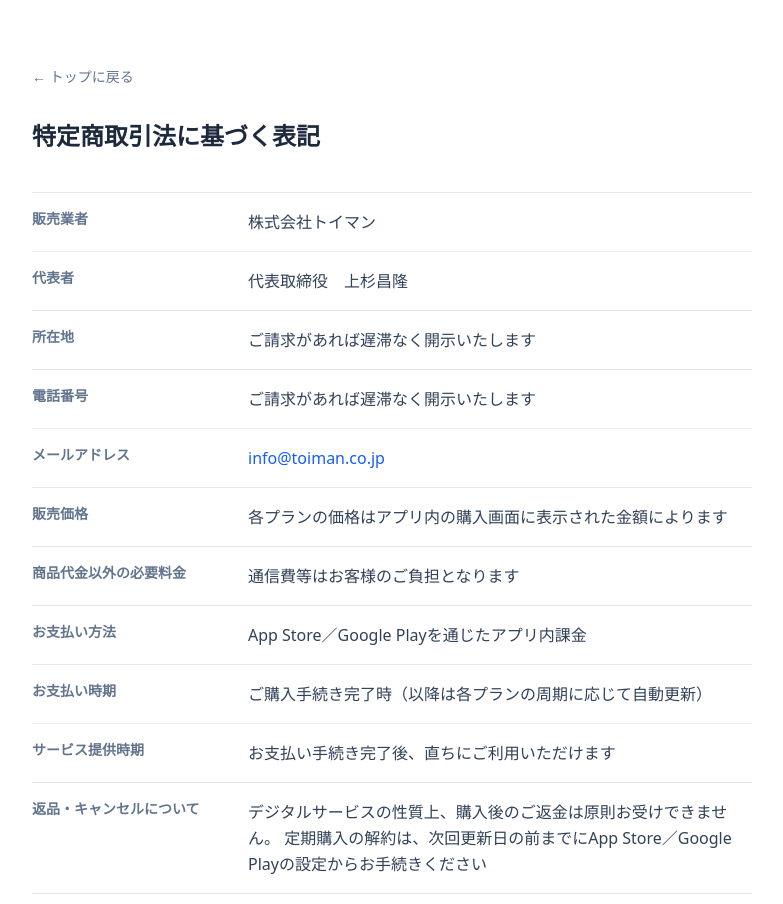
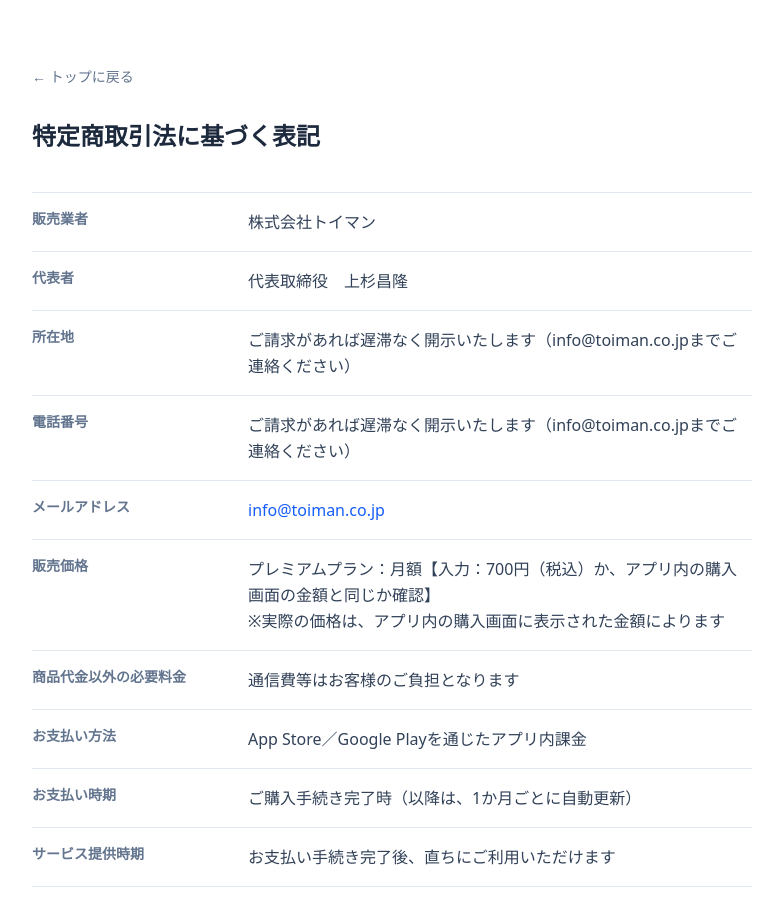
Before and after one commit to ryotarouesugi39-del/kenkou-station-legal, a Next.js app: page /tokushoho in a window 1280 px wide. Shown: the top 904 px of the page, without its empty margins (248-1031 px from the left). Built offline with nearby package versions, Linux system fonts and the light colour scheme.

Commit message:
特定商取引法に基づく表記を本文更新(販売価格・解約条件等を明確化)

```diff
--- a/app/tokushoho/page.tsx
+++ b/app/tokushoho/page.tsx
@@ -6,7 +6,12 @@
   title: "特定商取引法に基づく表記",
 };
 
-const DISCLOSE_ON_REQUEST = "ご請求があれば遅滞なく開示いたします";
+const DISCLOSE_ON_REQUEST = (
+  <>
+    ご請求があれば遅滞なく開示いたします（{siteConfig.contactEmail}
+    　までご連絡ください）
+  </>
+);
 
 export default function TokushohoPage() {
   const rows: { label: string; value: React.ReactNode }[] = [
@@ -27,7 +32,13 @@
     },
     {
       label: "販売価格",
-      value: "各プランの価格はアプリ内の購入画面に表示された金額によります",
+      value: (
+        <>
+          プレミアムプラン：月額【入力：700円（税込）か、アプリ内の購入画面の金額と同じか確認】
+          <br />
+          ※実際の価格は、アプリ内の購入画面に表示された金額によります
+        </>
+      ),
     },
     {
       label: "商品代金以外の必要料金",
@@ -39,8 +50,7 @@
     },
     {
       label: "お支払い時期",
-      value:
-        "ご購入手続き完了時（以降は各プランの周期に応じて自動更新）",
+      value: "ご購入手続き完了時（以降は、1か月ごとに自動更新）",
     },
     {
       label: "サービス提供時期",
@@ -51,14 +61,15 @@
       value: (
         <>
           デジタルサービスの性質上、購入後のご返金は原則お受けできません。
-          定期購入の解約は、次回更新日の前までにApp Store／Google Playの設定からお手続きください
+          定期購入の解約は、次回更新日の前までに、App Store／Google
+          Playの設定からお手続きください。アプリやアカウントを削除しても、解約にはなりません。
         </>
       ),
     },
     {
       label: "動作環境",
       value:
-        "iOS／Androidの対応バージョンはアプリストアの掲載ページをご確認ください",
+        "iOS／Androidの対応バージョンは、アプリストアの掲載ページをご確認ください",
     },
   ];
 
```
